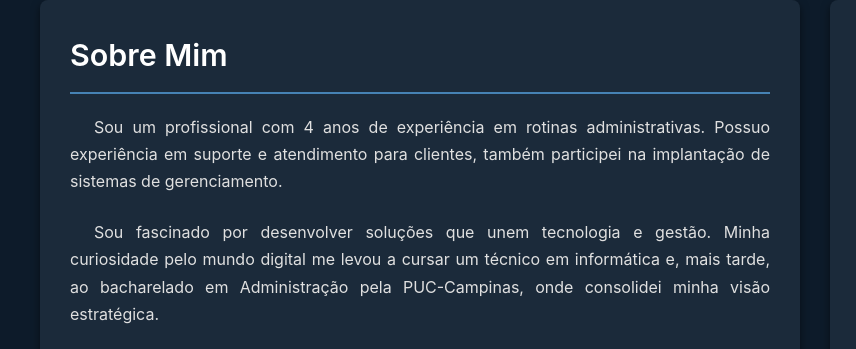
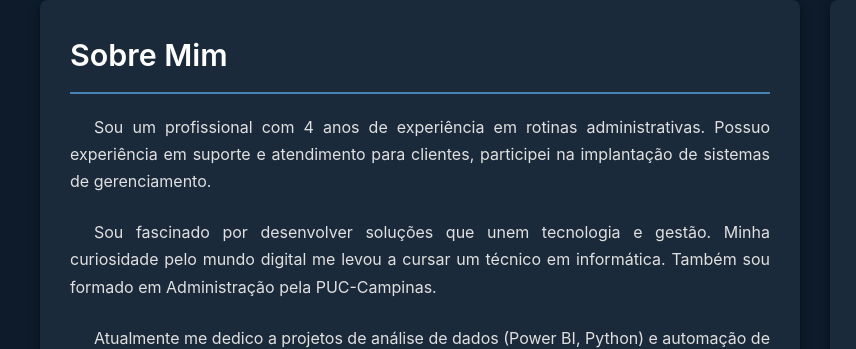
Before and after one commit to WalterCordeiroGuilhermino/WalterCordeiroGuilhermino.github.io, a plain HTML site: page index.html in a window 1280 px wide. Shown: the part 225-574 px from the top of the page, 0-856 px from the left. Drawn offline with Linux system fonts and the light colour scheme; no server answers.

Commit message:
Update index.html

```diff
--- a/index.html
+++ b/index.html
@@ -20,10 +20,10 @@
           <h2>Sobre Mim</h2>
           <div class="about-text">
             <p>
-              Sou um profissional com 4 anos de experiência em rotinas administrativas. Possuo experiência em suporte e atendimento para clientes, também participei na implantação de sistemas de gerenciamento.
+              Sou um profissional com 4 anos de experiência em rotinas administrativas. Possuo experiência em suporte e atendimento para clientes,  participei na implantação de sistemas de gerenciamento.
             </p>
             <p>
-              Sou fascinado por desenvolver soluções que unem tecnologia e gestão. Minha curiosidade pelo mundo digital me levou a cursar um técnico em informática e, mais tarde, ao bacharelado em Administração pela PUC-Campinas, onde consolidei minha visão estratégica.
+              Sou fascinado por desenvolver soluções que unem tecnologia e gestão. Minha curiosidade pelo mundo digital me levou a cursar um técnico em informática. Também sou formado em Administração pela PUC-Campinas.
             </p>
             <p>
               Atualmente me dedico a projetos de análise de dados (Power BI, Python) e automação de processos.
```
